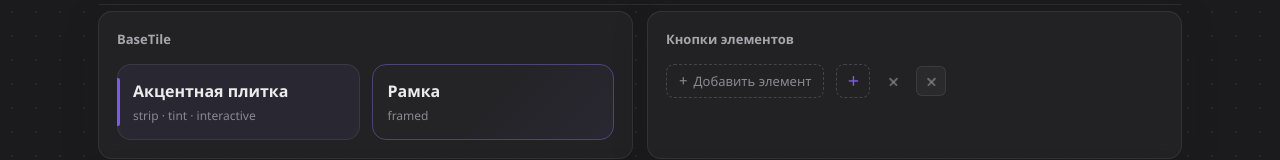
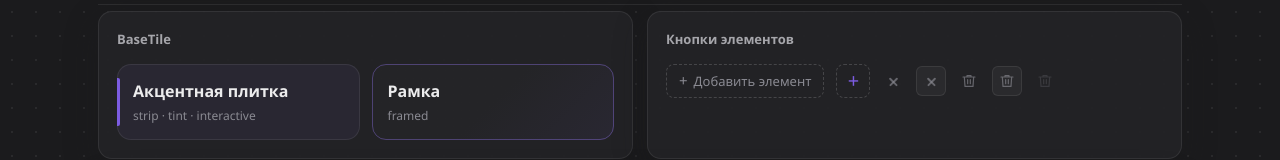
Before and after one commit to SylvieShare/share-ui, a Vue app: page / in a window 1280 px wide. Shown: the part 240-400 px from the top of the page. Built offline with nearby package versions, Linux system fonts and the light colour scheme.

Commit message:
Добавить вариант корзинки для RemoveButton

```diff
--- a/package.json
+++ b/package.json
@@ -1,6 +1,6 @@
 {
   "name": "@sylvieshare/share-ui",
-  "version": "0.13.0",
+  "version": "0.14.0",
   "description": "Shared Vue 3 design tokens, UI primitives and headless interactions for SylvieShare applications.",
   "type": "module",
   "main": "./dist/share-ui.js",
--- a/src/components/RemoveButton.vue
+++ b/src/components/RemoveButton.vue
@@ -7,13 +7,17 @@
     :aria-label="label"
     @click="$emit('click', $event)"
   >
-    <span class="share-remove-button__cross" aria-hidden="true" />
+    <svg v-if="icon === 'trash'" width="16" height="16" viewBox="0 0 24 24" fill="none" stroke="currentColor" stroke-width="1.8" stroke-linecap="round" stroke-linejoin="round" aria-hidden="true">
+      <path d="M3 6h18M9 6V4h6v2M5 6l1 14h12l1-14M10 10v6M14 10v6" />
+    </svg>
+    <span v-else class="share-remove-button__cross" aria-hidden="true" />
   </button>
 </template>
 
 <script setup>
 defineProps({
   variant: { type: String, default: 'inline' },
+  icon: { type: String, default: 'cross' },
   label: { type: String, required: true },
   disabled: { type: Boolean, default: false },
 })
--- a/src/gallery/ComponentGallery.vue
+++ b/src/gallery/ComponentGallery.vue
@@ -33,6 +33,9 @@
             <AddButton label="Добавить" variant="icon" />
             <RemoveButton label="Удалить" />
             <RemoveButton label="Удалить" variant="boxed" />
+            <RemoveButton label="Удалить запись" icon="trash" />
+            <RemoveButton label="Удалить запись" icon="trash" variant="boxed" />
+            <RemoveButton label="Удаление недоступно" icon="trash" disabled />
           </div>
         </article>
 
--- a/src/index.d.ts
+++ b/src/index.d.ts
@@ -18,6 +18,7 @@ export const AddButton: DefineComponent<{
 export const RemoveButton: DefineComponent<{
   label: string
   variant?: 'inline' | 'boxed'
+  icon?: 'cross' | 'trash'
   disabled?: boolean
 }>
 
```
Also changed, not shown: 7 other files (tests, documents, lock files or other folders).
